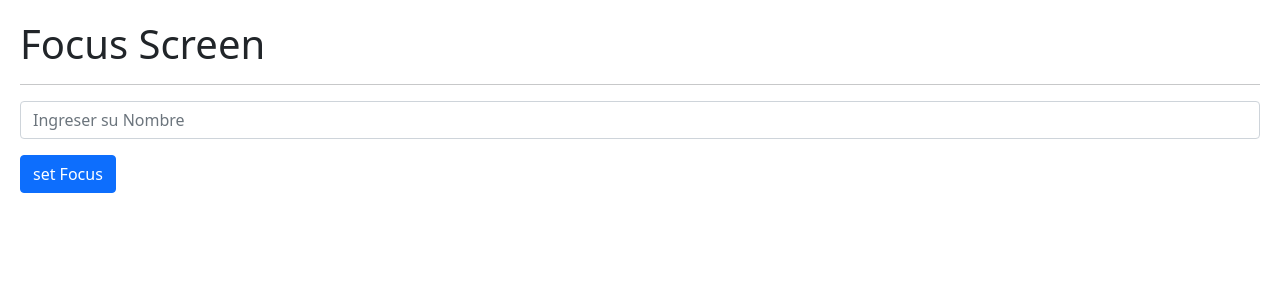
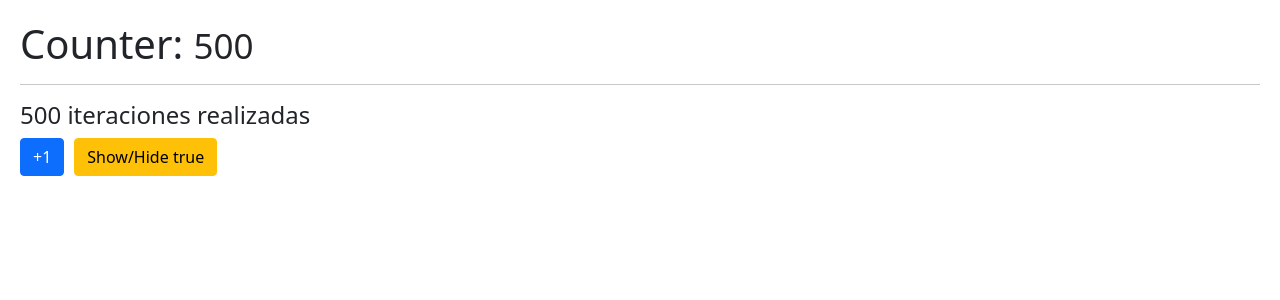
Before and after one commit to Ferla04/react-Hooks, a React (Vite) app: page / in a window 1280 px wide. Shown: the top 300 px of the page. Built offline with nearby package versions, Linux system fonts and the light colour scheme.

Commit message:
use memo

```diff
--- a/src/03-examplesFetch/MultipleCustomHooks.jsx
+++ b/src/03-examplesFetch/MultipleCustomHooks.jsx
@@ -1,4 +1,3 @@
-import React from 'react'
 import { useCounter, useFetch } from '../hooks'
 import { LoadingQuote } from './LoadingQuote'
 import { Quote } from './Quote'
--- /dev/null
+++ b/src/06-memos/MemoHook.jsx
@@ -0,0 +1,42 @@
+import { useMemo, useState } from 'react'
+import { useCounter } from '../hooks'
+
+const heavyStuff = ( iterationNumber ) => {
+  for( let i = 0; i < iterationNumber; i++ ){
+    console.log('Ahí vamos...')
+  }
+
+  return `${ iterationNumber } iteraciones realizadas`
+}
+
+
+export const MemoHook = () => {
+
+  const { counter, increment } = useCounter( 500 )
+  const [ show, setShow ] = useState(true)
+
+  const memorizedValue = useMemo( () => heavyStuff( counter ), [ counter ] )
+
+  return (
+    <>
+      <h1>Counter: <small>{ counter }</small> </h1>
+      <hr />
+
+      <h4>{ memorizedValue }</h4>
+
+      <button
+        className='btn btn-primary'
+        onClick={ increment }
+      >
+        +1
+      </button>
+
+      <button
+        className='btn btn-warning'
+        onClick={() => setShow(!show)}
+      >
+        Show/Hide { JSON.stringify(show) }
+      </button>
+    </>
+  )
+}
--- /dev/null
+++ b/src/06-memos/primer-Ejemplo/Memorize.jsx
@@ -0,0 +1,30 @@
+import { useState } from 'react'
+import { useCounter } from '../../hooks'
+import { SmallCounter } from './SmallCounter'
+
+export const Memorize = () => {
+
+  const { counter, increment } = useCounter( 10 )
+  const [ show, setShow ] = useState(true)
+
+  return (
+    <>
+      <h1>Counter: <SmallCounter value={ counter }/> </h1>
+      <hr />
+
+      <button
+        className='btn btn-primary'
+        onClick={ increment }
+      >
+        +1
+      </button>
+
+      <button
+        className='btn btn-warning'
+        onClick={() => setShow(!show)}
+      >
+        Show/Hide { JSON.stringify(show) }
+      </button>
+    </>
+  )
+}
--- a/src/main.jsx
+++ b/src/main.jsx
@@ -7,11 +7,14 @@ import './index.css'
 // import { SimpleForm } from './02-useEffect/SimpleForm'
 // import { FormWithCustomHook } from './02-useEffect/FormWithCustomHook'
 // import { MultipleCustomHooks } from './03-examples/MultipleCustomHooks'
-import { FocusScreen } from './04-useRef/FocusScreen'
+// import { FocusScreen } from './04-useRef/FocusScreen'
+// import { Layout } from './05-useLayoutEffect/Layout'
+// import { Memorize } from './06-memos/primer-Ejemplo/Memorize'
+import { MemoHook } from './06-memos/MemoHook'
 
 
 ReactDOM.createRoot(document.getElementById('root')).render(
   // <React.StrictMode>
-    <FocusScreen />
+    <MemoHook />
   // </React.StrictMode>
 )
```
Also changed, not shown: src/03-examplesFetch/Quote.jsx (+23 -4 lines), src/05-useLayoutEffect/Layout.jsx (+33 -0 lines), src/06-memos/primer-Ejemplo/SmallCounter.jsx (added, +18 -0 lines).
